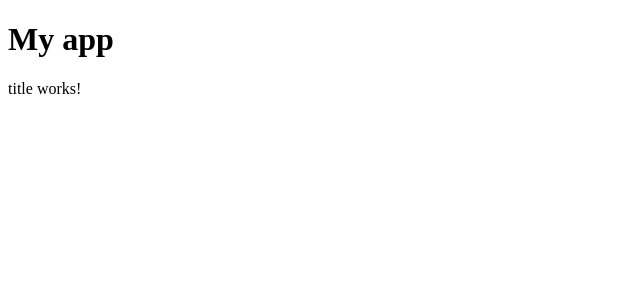
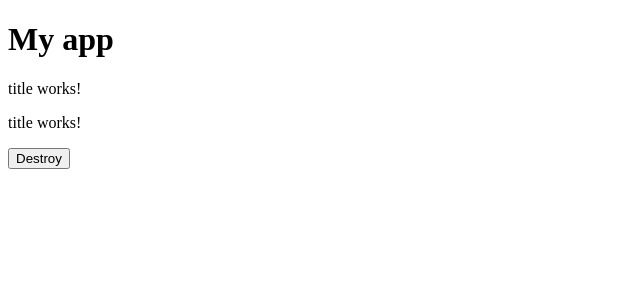
Before and after one commit to Ravelos/first-dio-challenge, an Angular app in the folder life-cycle/: page / in a window 1280 px wide. Shown: the top 300 px of the page, without its empty margins (0-640 px from the left). Built offline with nearby package versions, Linux system fonts and the light colour scheme.

Commit message:
Creates a button

```diff
--- a/life-cycle/src/app/app.component.html
+++ b/life-cycle/src/app/app.component.html
@@ -1,3 +1,6 @@
 <h1>My app</h1>
-<app-title></app-title>
+<app-title name="1st product"></app-title>
+<app-title name="2nd product"></app-title>
+<app-check-sample *ngIf="isAliveCheckSample"></app-check-sample>
+<button (click)="disposeCheckSample()">Destroy</button>
 <router-outlet></router-outlet>
```
